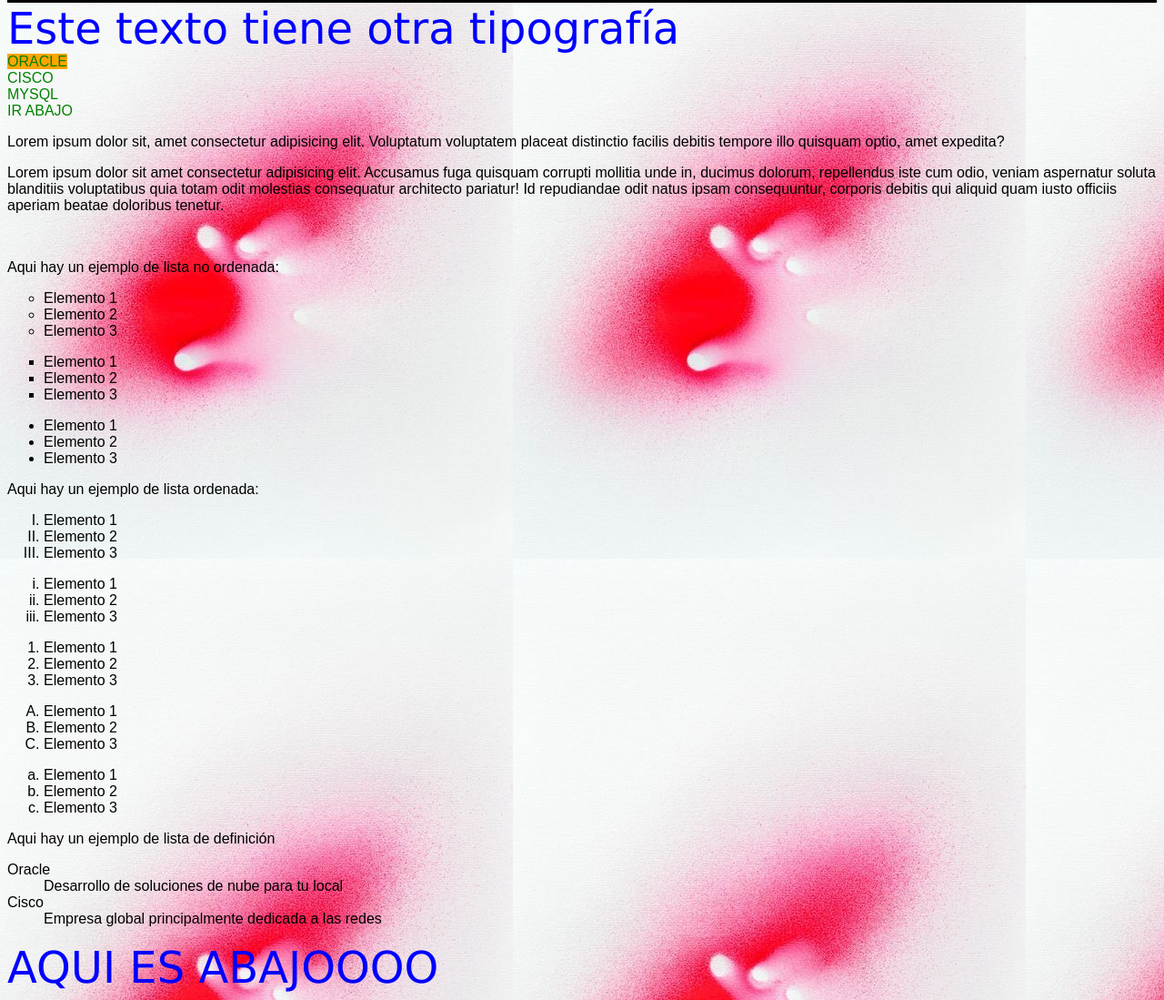
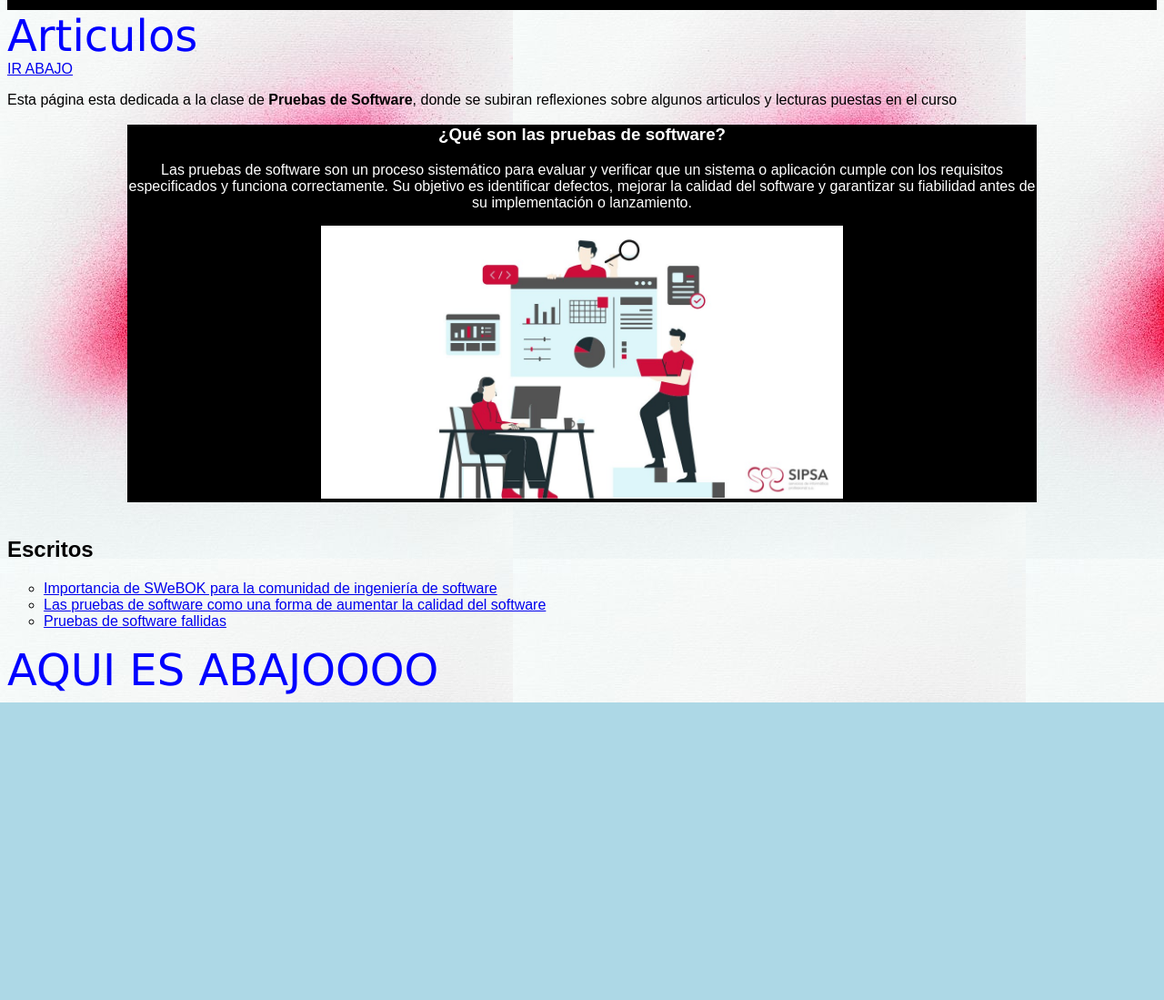
Before and after one commit to SecretBegriff/secretbegriff.github.io, a plain HTML site: page index.html in a window 1280 px wide. Shown: the part 187-1286 px from the top of the page at 91% size. After the commit the page ends 959 px from the top, so only its background shows below. Drawn offline with Linux system fonts and the light colour scheme.

Commit message:
segunda actualizacion

```diff
--- a/index.html
+++ b/index.html
@@ -4,92 +4,36 @@
     <meta charset="UTF-8">
     <meta name="viewport" content="width=device-width, initial-scale=1.0">
     <title>Formateado Texto</title>
-    <style>
-        a:link {color:green; background-color:transparent; text-decoration:none}
-        a:visited {color:yellow; background-color: transparent; text-decoration: none}
-        a:hover {color: brown; background-color: transparent; text-decoration: none}
-        a:active {color: yellow; background-color: transparent; text-decoration: none}
-
-    </style>
 </head>
-<body bgcolor = "lightblue" style="font-family: Arial"; link = "yellow" vlink = "blue" alink = "orange" background="bcak2.jpg">
+<body bgcolor = "lightblue" style="font-family: Arial" background="bcak2.jpg">
     <div style="background-color: white; color: black; padding-block: 1em; font-family: Arial, Helvetica, sans-serif;" align = "center" >
         <h1>El Blog del Inge</h1>
     </div>
-    <div style="background-color: black; color: white; padding-block: 1px;" align = "center">
+    <div style="background-color: black; color: white; padding: 5px;" align = "center">
         <h2>Pablo Serrano Limón</h2>
-
     </div>
-    <font face =  "castellar, agency fb, verdana" color = "blue" size = "10px"> Este texto tiene otra tipografía <br></font>
-    <a style="background-color: orange;" href = "https://www.oracle.com/mx/">ORACLE <br></a>
-    <a href = "https://www.cisco.com/c/es_mx/index.html">CISCO <br></a>
-    <a href = "https://www.mysql.com/"> MYSQL <br></a>
+    <font face =  "castellar, agency fb, verdana" color = "blue" size = "10px"> Articulos <br></font>
 
     <a href = "#abajo">IR ABAJO</a>
-    <p>Lorem ipsum dolor sit, amet consectetur adipisicing elit. Voluptatum voluptatem placeat distinctio facilis debitis tempore illo quisquam optio, amet expedita?</p>
-    <p>Lorem ipsum dolor sit amet consectetur adipisicing elit. Accusamus fuga quisquam corrupti mollitia unde in, ducimus dolorum, repellendus iste cum odio, veniam aspernatur soluta blanditiis voluptatibus quia totam odit molestias consequatur architecto pariatur! Id repudiandae odit natus ipsam consequuntur, corporis debitis qui aliquid quam iusto officiis aperiam beatae doloribus tenetur.</p>
+    <p>Esta página esta dedicada a la clase de <b>Pruebas de Software</b>, donde se subiran reflexiones sobre algunos articulos y lecturas puestas en el curso</p>
+    <div style="background-color: black; width: 1000px; height: fit-content; margin: auto; color: white;" align = "center">
+        <h3>¿Qué son las pruebas de software?</h3>
+        <p>
+            Las pruebas de software son un proceso sistemático para evaluar y verificar que un sistema o aplicación cumple con los requisitos especificados y funciona
+            correctamente. Su objetivo es identificar defectos, mejorar la calidad del software y garantizar su fiabilidad antes de su implementación o lanzamiento.</p>
 
-    <br>
+        <img src = "1679910030111.jpg" alt = "Prueba de Software" style="height: 300px;">
+    </div>
 
-    <p>Aqui hay un ejemplo de lista no ordenada:</p>
-    <ul type = "circle">
-        <li>Elemento 1</li>
-        <li>Elemento 2</li>
-        <li>Elemento 3</li>
-    </ul>
-
-    <ul type = "square">
-        <li>Elemento 1</li>
-        <li>Elemento 2</li>
-        <li>Elemento 3</li>
-    </ul>
-
-    <ul type = "disc">
-        <li>Elemento 1</li>
-        <li>Elemento 2</li>
-        <li>Elemento 3</li>
-    </ul>
-
-    <p>Aqui hay un ejemplo de lista ordenada:</p>
-
-    <ol type = "I">
-        <li>Elemento 1</li>
-        <li>Elemento 2</li>
-        <li>Elemento 3</li>
-    </ol>
-
-    <ol type = "i">
-        <li>Elemento 1</li>
-        <li>Elemento 2</li>
-        <li>Elemento 3</li>
-    </ol>
-
-    <ol type = "1">
-        <li>Elemento 1</li>
-        <li>Elemento 2</li>
-        <li>Elemento 3</li>
-    </ol>
-
-    <ol type = "A">
-        <li>Elemento 1</li>
-        <li>Elemento 2</li>
-        <li>Elemento 3</li>
-    </ol>
-
-    <ol type = "a">
-        <li>Elemento 1</li>
-        <li>Elemento 2</li>
-        <li>Elemento 3</li>
-    </ol>
-
-    <p>Aqui hay un ejemplo de lista de definición</p>
-
-    <dl>
-        <dt>Oracle</dt>
-        <dd>Desarrollo de soluciones de nube para tu local</dd>
-        <dt>Cisco</dt>
-        <dd>Empresa global principalmente dedicada a las redes</dd>
-    </dl>
+    <div>
+        <br>
+        <h2>Escritos</h2>
+        <ul type = "circle">
+            <li><a href = "Swebok.html">Importancia de SWeBOK para la comunidad de ingeniería de software<br></a></li>
+            <li><a href = "pruebassoft.html">Las pruebas de software como una forma de aumentar la calidad del software<br></a></li>
+            <li><a href = "pruebasfallidas.html">Pruebas de software fallidas<br></a></li>
+        </ul>
+    </div>
 
     <font face =  "castellar, agency fb, verdana" color = "blue" size = "10px">AQUI ES ABAJOOOO</font>
     <a name = "abajo"></a>
```
Also changed, not shown: Swebok.html (added, +47 -0 lines), pruebasfallidas.html (added, +16 -0 lines), pruebassoft.html (added, +15 -0 lines), 1679910030111.jpg (added).
